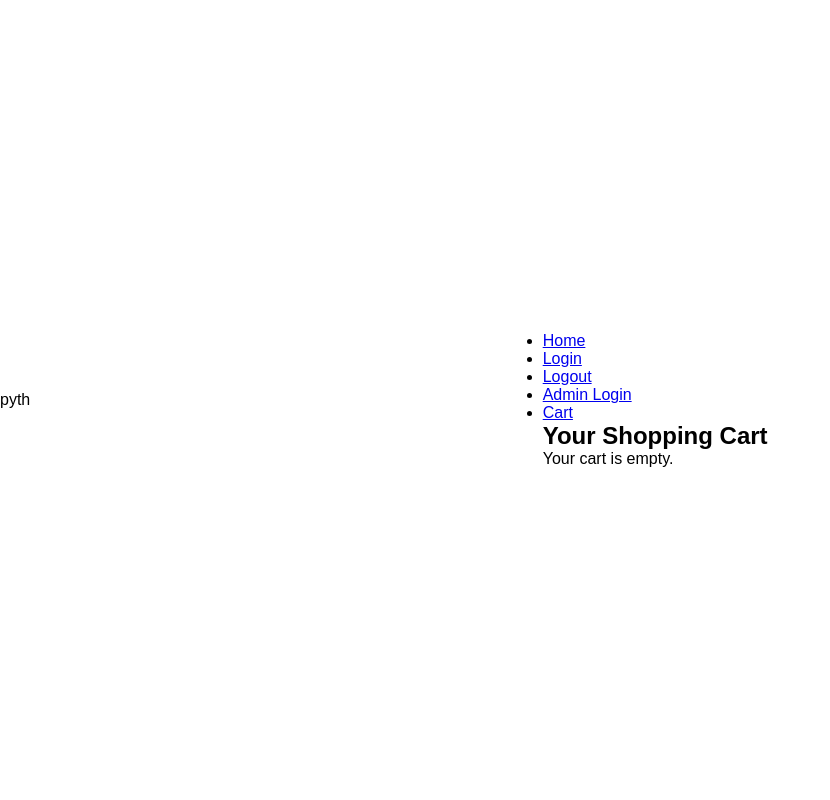
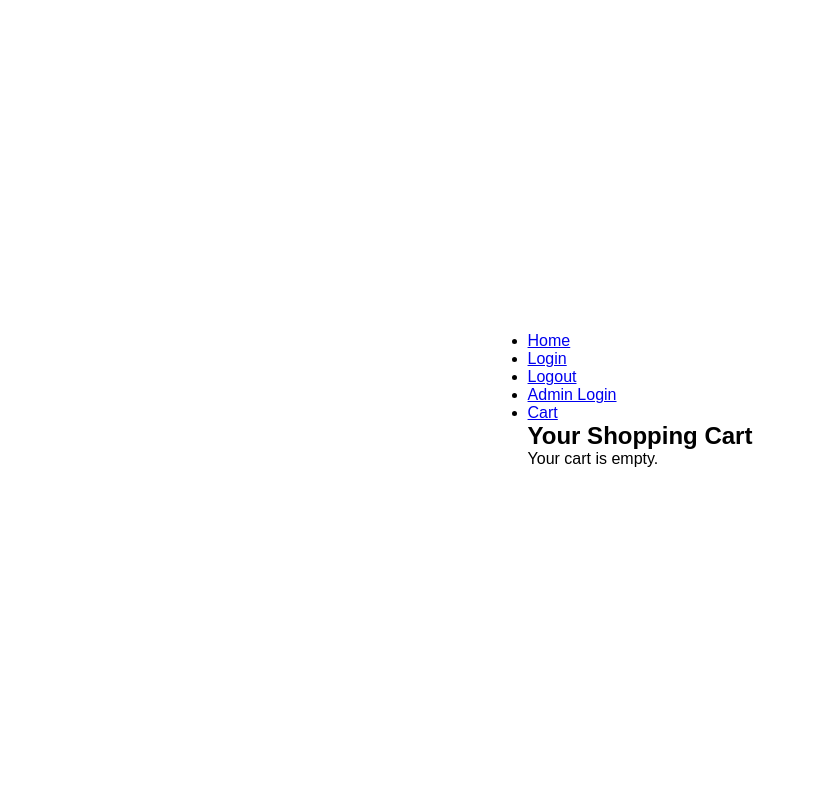
Before and after one commit to Cambrian34/Software-engineering-spring-2025--Group-6, a Django app: page /cart/ in a window 1280 px wide. Shown: the whole page, without its empty margins (0-830 px from the left). Run offline with Django 5.2, Linux system fonts and the light colour scheme; a user stored in the database is signed in; data comes from the database, SQL or seed files in the repository; both versions use the stored data as it was after the commit.

Commit message:
fixed extra text

```diff
--- a/fetchandfind/store/templates/base.html
+++ b/fetchandfind/store/templates/base.html
@@ -3,7 +3,7 @@
 <head>
  <meta charset="UTF-8">
  <meta name="viewport" content="width=device-width, initial-scale=1.0">
- <title>Login Registration </title>pyth
+ <title>Login Registration </title>
  {% load static %}
  <link rel="stylesheet" href="{% static "css/style.css" %}">
 </head>
```
Also changed, not shown: fetchandfind/db.sqlite3.
